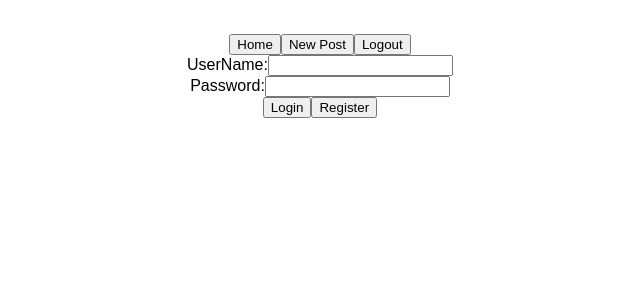
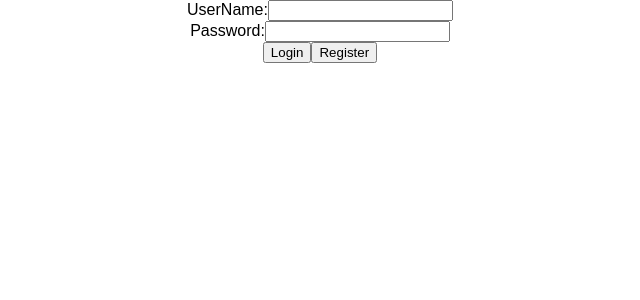
Before and after one commit to reaganforonda/devmountainsim3, a React (Create React App) app: page / in a window 1280 px wide. Shown: the top 300 px of the page, without its empty margins (320-960 px from the left). Built offline with nearby package versions, Linux system fonts and the light colour scheme.

Commit message:
fixed nav rendering at home

```diff
--- a/src/App.js
+++ b/src/App.js
@@ -20,11 +20,11 @@ class App extends Component {
   }
 
   render() {
-    const pathname = window.location.href;
+
           return (
       <div className="App">
       {
-        this.pathname === 'http://localhost:3000/#/' ? null : <Nav/>
+        this.props.location.pathname === '/' ? null : <Nav/>
       }
 
       <Routing/>
@@ -33,4 +33,4 @@ class App extends Component {
   }
 }
 
-export default App;
+export default withRouter(App);
--- a/src/Component/Dashboard/Dashboard.js
+++ b/src/Component/Dashboard/Dashboard.js
@@ -14,6 +14,12 @@ export class Dashboard extends Component{
 
         this.handleSearchInput = this.handleSearchInput.bind(this);
         this.handleCheckBox = this.handleCheckBox.bind(this);
+        this.handleSearch = this.handleSearch.bind(this);
+    }
+
+
+    componentDidMount(){
+        this.handleSearch();
     }
 
     handleSearchInput(e){
@@ -26,6 +32,17 @@ export class Dashboard extends Component{
 
     handleSearch(){
         let userId = this.props.userid;
+        axios.get(`/api/posts/${userId}?userposts=${this.state.checkbox}&search=${this.state.searchInput}`).then((result) => {
+            this.setState({posts : result.data});
+        }).catch((e) => {
+            console.log(e);
+        })
+    }
+
+    handleReset(){
+        let userId = this.props.userid;
+        this.setState({searchInput : ''});
+        this.setState({checkbox : true});
         axios.get(`/api/posts/${userId}?userposts=${this.state.checkbox}&search=${this.state.searchInput}`).then((result) => {
             this.setState({posts : result.data});
         }).catch((e) => {
```
